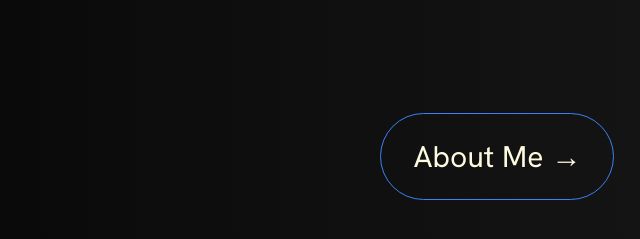
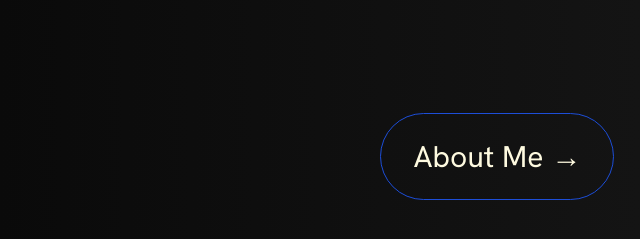
Before and after one commit to ShivakumarDornala/New-Portfolio-2026, a website: page index.html in a window 1280 px wide. Shown: the part 1372-1611 px from the top of the page, 640-1280 px from the left. Drawn offline with nearby package versions, Linux system fonts and the light colour scheme; a web font is replaced by a local one.

Commit message:
color changed in hyper links

```diff
--- a/index.html
+++ b/index.html
@@ -278,8 +278,8 @@
                 </p>
             </div>
             <div class="flex justify-end w-[96%] mx-auto">
-                <button class="text-[#fefae0] text-[30px] border border-blue-500 py-5 px-8 rounded-full mt-5
-           transition-all duration-500 ease-in-out hover:bg-blue-500 hover:text-white group">
+                <button class="text-[#fefae0] text-[30px] border border-blue-700 py-5 px-8 rounded-full mt-5
+           transition-all duration-500 ease-in-out hover:bg-blue-700 hover:text-white group">
                     <a href="about.html" class="flex items-center gap-2">
                         About Me
                         <span class="transition-transform duration-500 group-hover:translate-x-2">&rarr;</span>
```
Also changed, not shown: about.html (+1 -1 lines), projects.html (+1 -1 lines).
